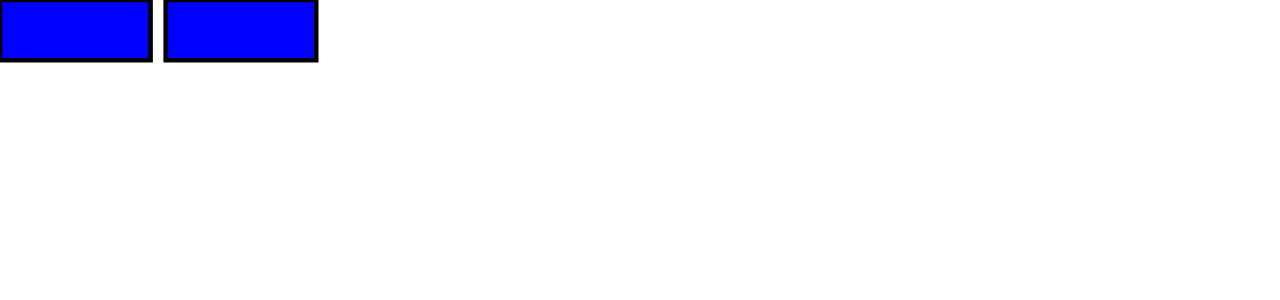
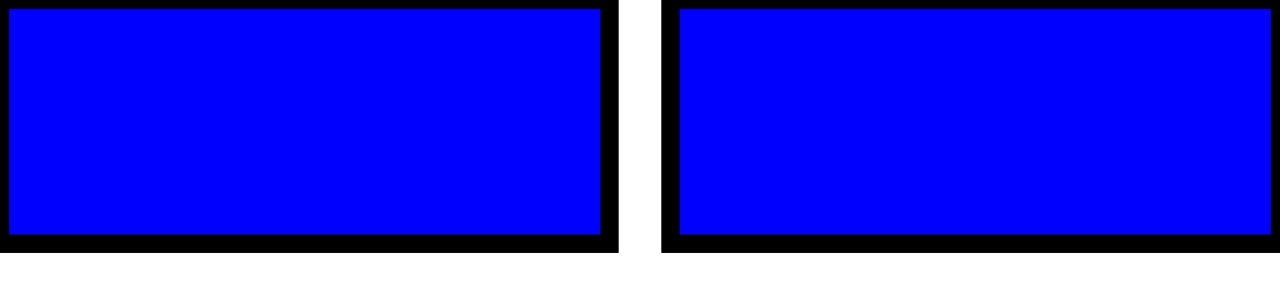
Before and after one commit to tkreyling/svg-experiments, a React (Create React App) app: page / in a window 1280 px wide. Shown: the top 300 px of the page. Built offline with nearby package versions, Linux system fonts and the light colour scheme.

Commit message:
Replaced hard coded width by calculated width

```diff
--- a/src/App.tsx
+++ b/src/App.tsx
@@ -31,11 +31,13 @@ export const Rect: React.FC<RectProps> = (props) => {
   );
 };
 
+const elements = ["element", "element"];
+
 const App: React.FC = () => {
   return (
     <div className="App">
-      <svg viewBox="0 0 850 600">
-        {layoutHorizontally(["element", "element"]).map(Rect)}
+      <svg viewBox={"0 0 " + width(elements) + " 100"}>
+        {layoutHorizontally(elements).map(Rect)}
       </svg>
     </div>
   );
```
